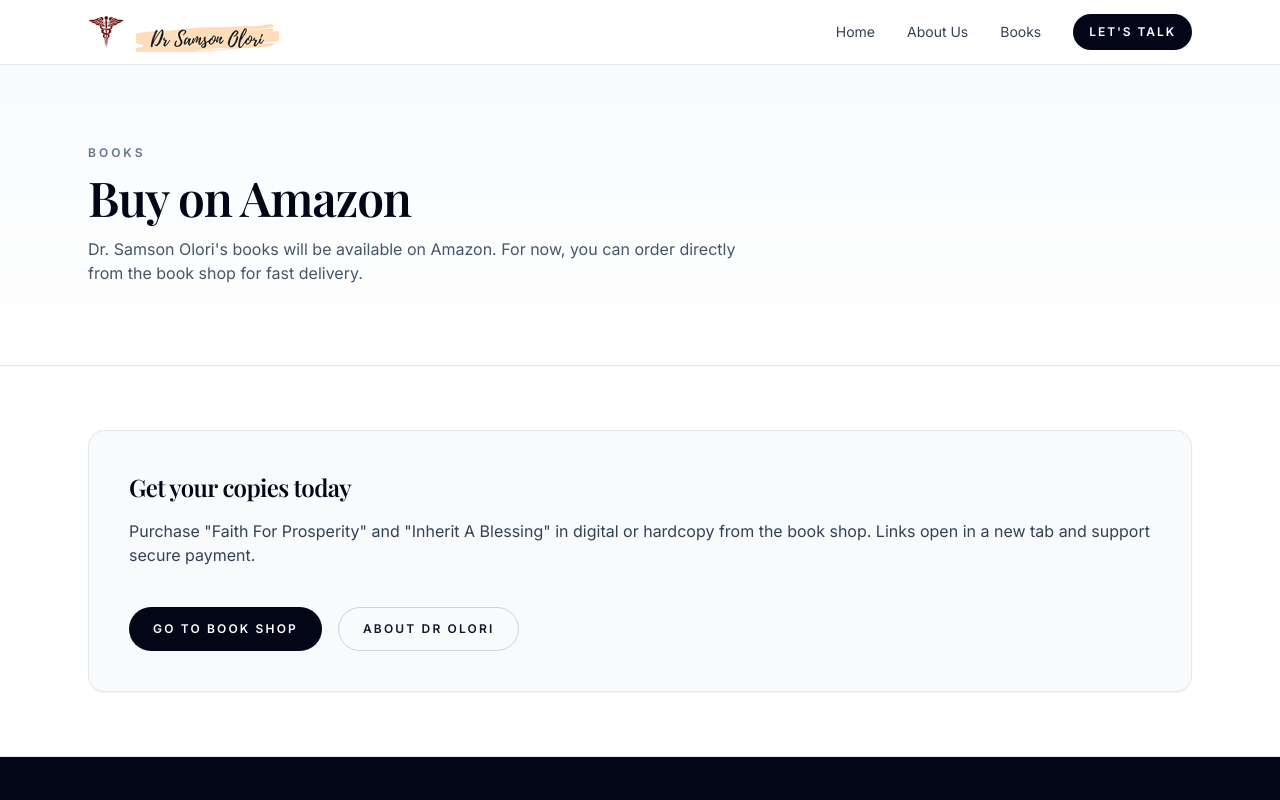
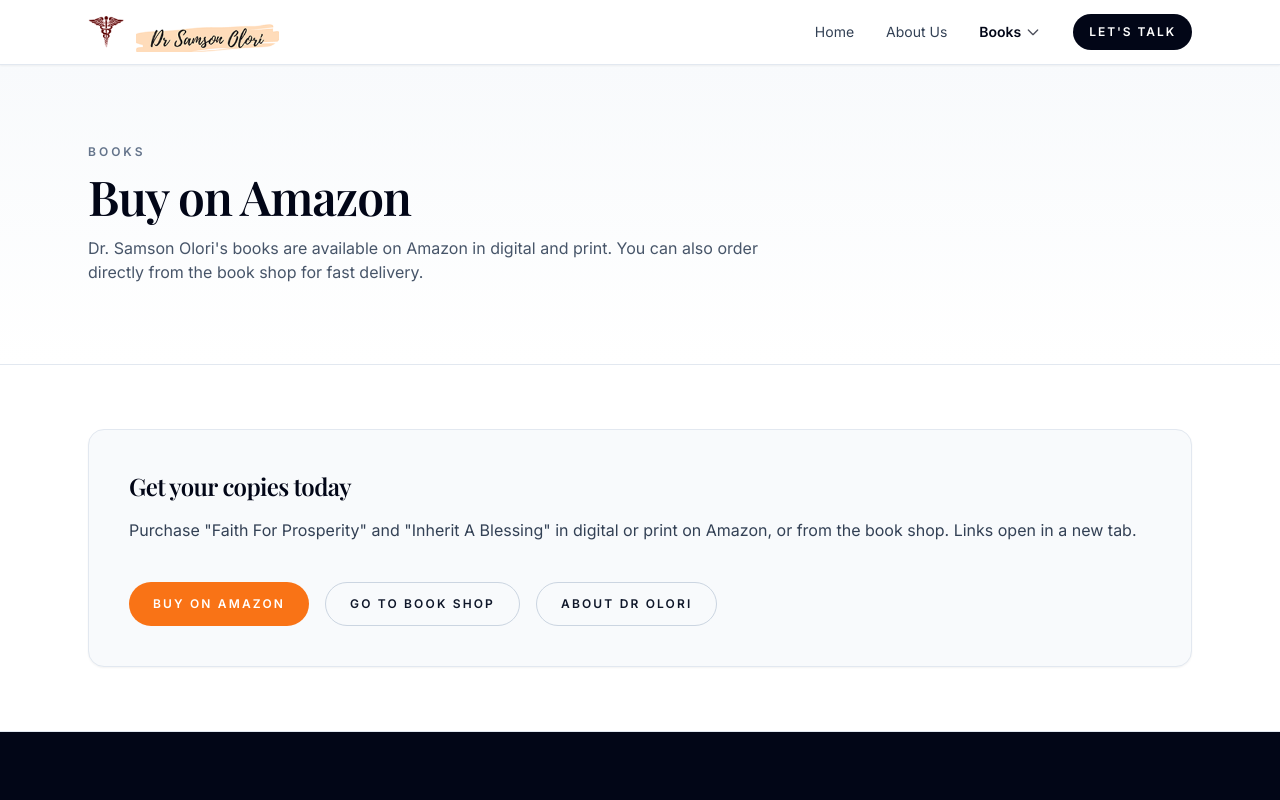
Before and after one commit to regmandrex/bigdoc, a Next.js app: page /buy-on-amazon in a window 1280 px wide. Shown: the top 800 px of the page. Built offline with nearby package versions, Linux system fonts and the light colour scheme; a web font is replaced by a local one.

Commit message:
Books dropdown in nav; Buy on Amazon page with real link; fixed sticky header
Made-with: Cursor

```diff
--- a/app/buy-on-amazon/page.tsx
+++ b/app/buy-on-amazon/page.tsx
@@ -18,8 +18,8 @@ export default function BuyOnAmazonPage() {
             Buy on Amazon
           </h1>
           <p className="mt-4 max-w-2xl text-sm leading-relaxed text-slate-600 sm:text-base md:text-base">
-            Dr. Samson Olori&apos;s books will be available on Amazon. For now, you can order directly
-            from the book shop for fast delivery.
+            Dr. Samson Olori&apos;s books are available on Amazon in digital and print. You can also
+            order directly from the book shop for fast delivery.
           </p>
         </div>
       </section>
@@ -31,13 +31,21 @@ export default function BuyOnAmazonPage() {
               Get your copies today
             </h2>
             <p className="mt-4 text-sm leading-relaxed text-slate-700 sm:text-base md:text-base">
-              Purchase &quot;Faith For Prosperity&quot; and &quot;Inherit A Blessing&quot; in digital or hardcopy
-              from the book shop. Links open in a new tab and support secure payment.
+              Purchase &quot;Faith For Prosperity&quot; and &quot;Inherit A Blessing&quot; in digital or print
+              on Amazon, or from the book shop. Links open in a new tab.
             </p>
             <div className="mt-8 flex flex-col gap-3 sm:mt-10 sm:flex-row sm:flex-wrap sm:gap-4">
+              <a
+                href="https://www.amazon.com/s?k=samson+olori&i=digital-text&crid=25FZNH39CI52U&sprefix=samson+olori%2Cdigital-text%2C627&ref=nb_sb_noss"
+                target="_blank"
+                rel="noopener noreferrer"
+                className="inline-flex min-h-[44px] items-center justify-center rounded-full bg-orange-500 px-6 py-3 text-xs font-semibold uppercase tracking-[0.18em] text-white transition hover:bg-orange-600 focus:outline-none focus:ring-2 focus:ring-orange-500 focus:ring-offset-2"
+              >
+                Buy on Amazon
+              </a>
               <Link
                 href="/buy-now"
-                className="inline-flex min-h-[44px] items-center justify-center rounded-full bg-slate-950 px-6 py-3 text-xs font-semibold uppercase tracking-[0.18em] text-white transition hover:bg-slate-800 focus:outline-none focus:ring-2 focus:ring-slate-950 focus:ring-offset-2"
+                className="inline-flex min-h-[44px] items-center justify-center rounded-full border border-slate-300 px-6 py-3 text-xs font-semibold uppercase tracking-[0.18em] text-slate-900 transition hover:border-slate-400 hover:bg-slate-100 focus:outline-none focus:ring-2 focus:ring-slate-400 focus:ring-offset-2"
               >
                 Go to Book Shop
               </Link>
--- a/app/layout.tsx
+++ b/app/layout.tsx
@@ -98,7 +98,7 @@ export default function RootLayout({
       </head>
       <body className="flex min-h-screen flex-col overflow-x-hidden font-sans">
         <ModernNavbar />
-        <div className="flex-1">{children}</div>
+        <div className="flex-1 pt-14 sm:pt-16">{children}</div>
         <ModernFooter />
       </body>
     </html>
--- a/app/modern/components/ModernNavbar.tsx
+++ b/app/modern/components/ModernNavbar.tsx
@@ -6,17 +6,23 @@ import Image from 'next/image';
 import { usePathname } from 'next/navigation';
 import clsx from 'clsx';
 
-const links = [
+const mainLinks = [
   { href: '/', label: 'Home' },
   { href: '/about', label: 'About Us' },
-  { href: '/buy-now', label: 'Books' },
+];
+
+const booksDropdown = [
+  { href: '/buy-on-amazon', label: 'Buy on Amazon' },
+  { href: '/buy-now', label: 'Book Shop' },
 ];
 
 export default function ModernNavbar() {
   const pathname = usePathname();
   const [open, setOpen] = useState(false);
+  const [booksOpen, setBooksOpen] = useState(false);
 
   const isActive = (href: string) => pathname === href;
+  const isBooksActive = booksDropdown.some((d) => d.href === pathname);
 
   useEffect(() => {
     if (open) document.body.style.overflow = 'hidden';
@@ -25,7 +31,7 @@ export default function ModernNavbar() {
   }, [open]);
 
   return (
-    <header className="sticky top-0 z-50 border-b border-slate-200 bg-white/90 backdrop-blur-md pt-[env(safe-area-inset-top)]">
+    <header className="fixed inset-x-0 top-0 z-50 border-b border-slate-200 bg-white/95 shadow-sm backdrop-blur-md pt-[env(safe-area-inset-top)]">
       <nav className="mx-auto flex max-w-6xl items-center justify-between gap-4 px-4 py-3 sm:px-5 md:px-6">
         <Link href="/" className="flex shrink-0 items-center gap-2 sm:gap-3" aria-label="Dr Samson Olori home">
           <Image
@@ -46,7 +52,7 @@ export default function ModernNavbar() {
           />
         </Link>
         <div className="hidden items-center gap-6 text-sm text-slate-700 md:flex lg:gap-8">
-          {links.map((link) => (
+          {mainLinks.map((link) => (
             <Link
               key={link.href}
               href={link.href}
@@ -58,6 +64,38 @@ export default function ModernNavbar() {
               {link.label}
             </Link>
           ))}
+          <div className="relative group">
+            <button
+              type="button"
+              className={clsx(
+                'flex items-center gap-1 py-2 transition-colors hover:text-slate-950',
+                isBooksActive && 'font-semibold text-slate-950'
+              )}
+              aria-haspopup="true"
+              aria-expanded="false"
+            >
+              Books
+              <svg className="h-4 w-4 opacity-70" fill="none" viewBox="0 0 24 24" stroke="currentColor" aria-hidden="true">
+                <path strokeLinecap="round" strokeLinejoin="round" strokeWidth={2} d="M19 9l-7 7-7-7" />
+              </svg>
+            </button>
+            <div className="invisible absolute left-0 top-full pt-1 opacity-0 transition-all duration-150 group-hover:visible group-hover:opacity-100 group-focus-within:visible group-focus-within:opacity-100">
+              <div className="min-w-[180px] rounded-lg border border-slate-200 bg-white py-1 shadow-lg">
+                {booksDropdown.map((item) => (
+                  <Link
+                    key={item.href}
+                    href={item.href}
+                    className={clsx(
+                      'block px-4 py-2.5 text-sm transition hover:bg-slate-50 hover:text-slate-950',
+                      isActive(item.href) && 'font-semibold text-slate-950 bg-slate-50'
+                    )}
+                  >
+                    {item.label}
+                  </Link>
+                ))}
+              </div>
+            </div>
+          </div>
           <Link
             href="/about"
             className="rounded-full bg-slate-950 px-4 py-2.5 text-xs font-semibold uppercase tracking-[0.16em] text-white transition hover:bg-slate-800"
@@ -97,7 +135,7 @@ export default function ModernNavbar() {
       {open && (
         <div className="border-t border-slate-200 bg-white md:hidden">
           <div className="mx-auto flex max-w-6xl flex-col px-4 py-4">
-            {links.map((link) => (
+            {mainLinks.map((link) => (
               <Link
                 key={link.href}
                 href={link.href}
@@ -110,13 +148,38 @@ export default function ModernNavbar() {
                 {link.label}
               </Link>
             ))}
-            <Link
-              href="/buy-on-amazon"
-              className="rounded-lg py-3.5 text-sm font-medium text-slate-600 transition hover:bg-slate-50 hover:text-slate-950"
-              onClick={() => setOpen(false)}
-            >
-              Buy on Amazon
-            </Link>
+            <div>
+              <button
+                type="button"
+                className="flex w-full items-center justify-between rounded-lg py-3.5 text-sm font-medium text-slate-700 transition hover:bg-slate-50 hover:text-slate-950"
+                onClick={() => setBooksOpen((v) => !v)}
+                aria-expanded={booksOpen}
+              >
+                Books
+                <svg
+                  className={clsx('h-4 w-4 transition-transform', booksOpen && 'rotate-180')}
+                  fill="none"
+                  viewBox="0 0 24 24"
+                  stroke="currentColor"
+                >
+                  <path strokeLinecap="round" strokeLinejoin="round" strokeWidth={2} d="M19 9l-7 7-7-7" />
+                </svg>
+              </button>
+              {booksOpen && (
+                <div className="pl-3 pb-2 flex flex-col gap-0.5">
+                  {booksDropdown.map((item) => (
+                    <Link
+                      key={item.href}
+                      href={item.href}
+                      className="rounded-lg py-2.5 pl-3 text-sm text-slate-600 transition hover:bg-slate-50 hover:text-slate-950"
+                      onClick={() => setOpen(false)}
+                    >
+                      {item.label}
+                    </Link>
+                  ))}
+                </div>
+              )}
+            </div>
             <Link
               href="/about"
               className="mt-2 inline-flex min-h-[44px] w-full items-center justify-center rounded-full bg-slate-950 px-5 py-3 text-xs font-semibold uppercase tracking-[0.16em] text-white transition hover:bg-slate-800"
```
